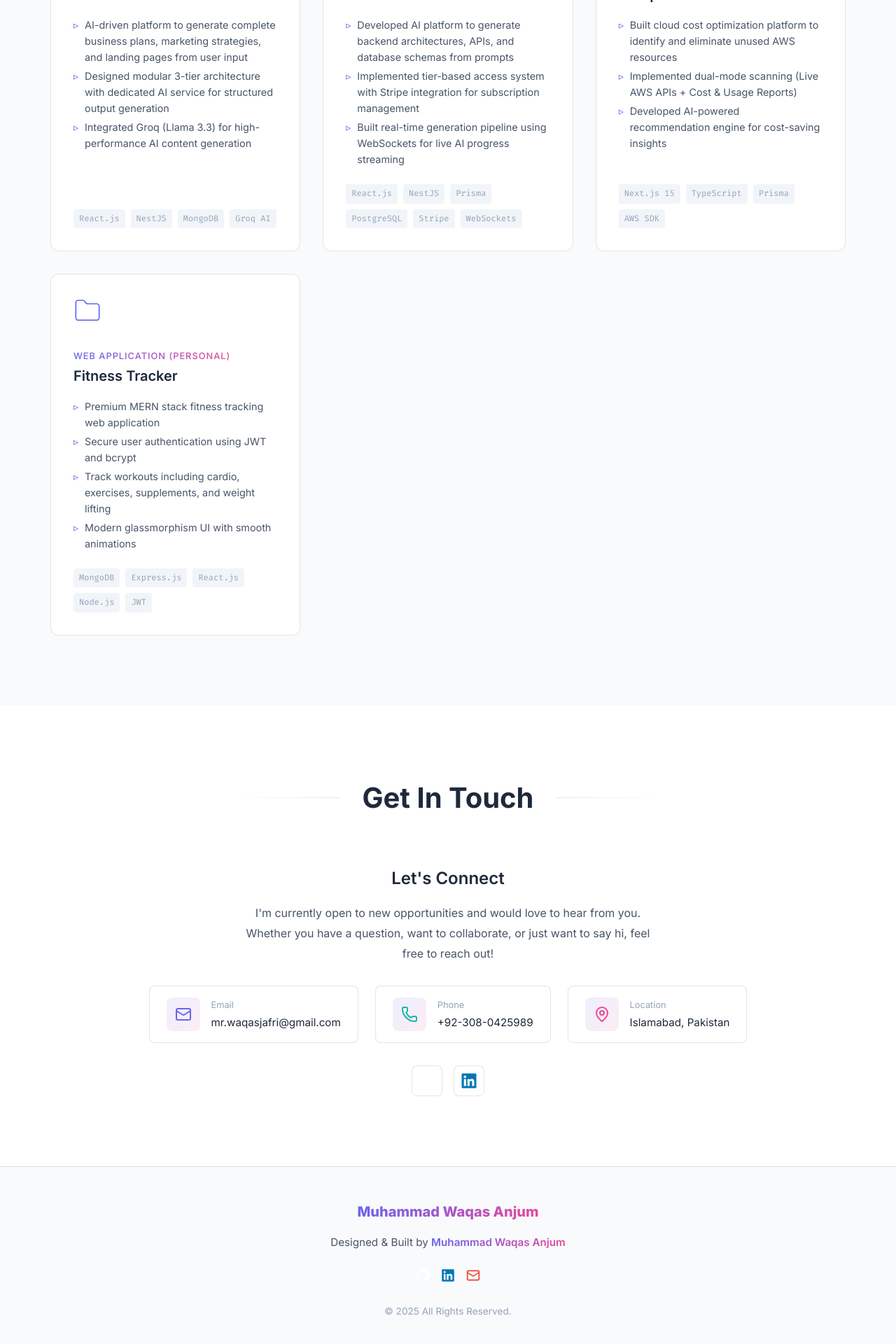
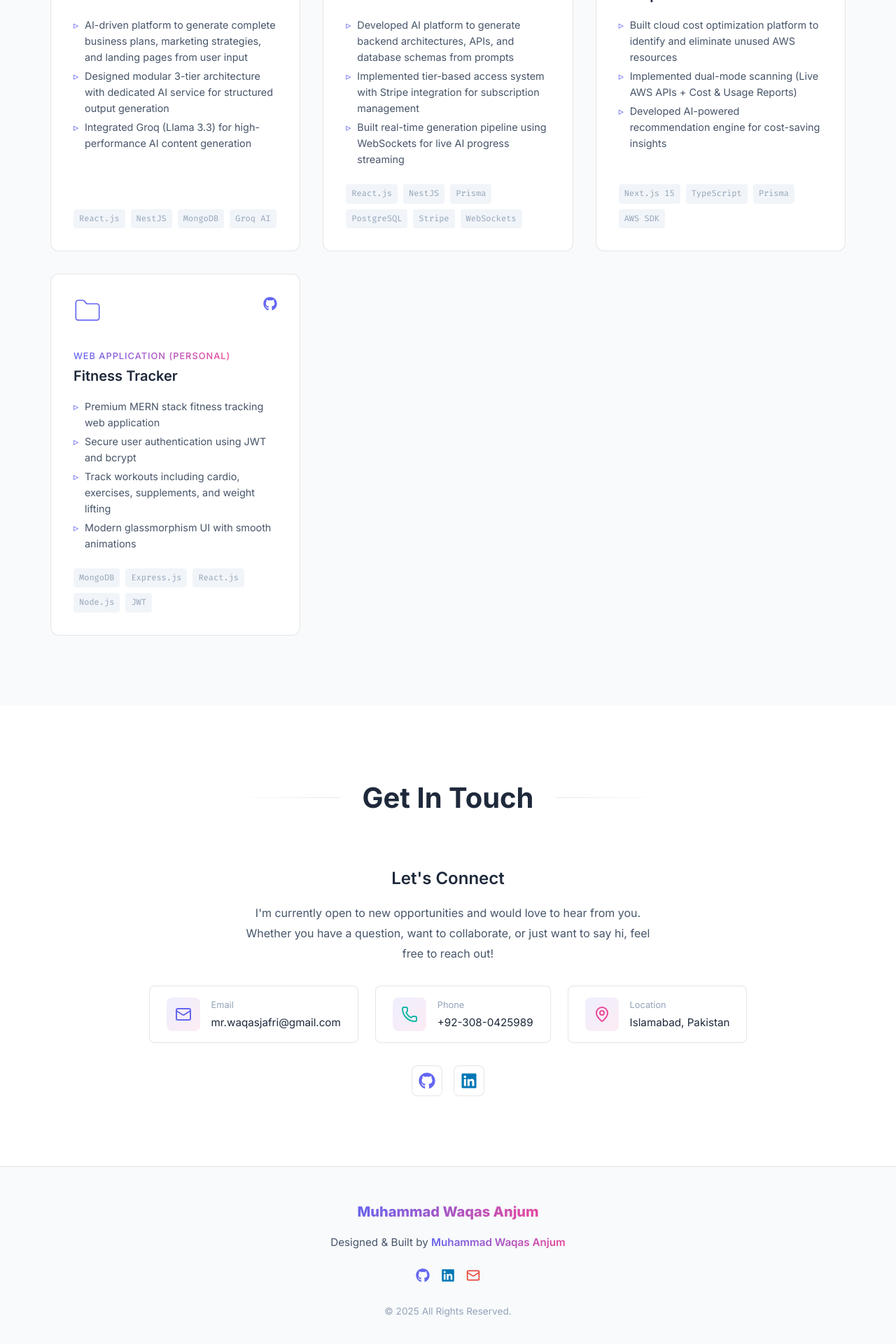
Before and after one commit to waqasjafri512/personel-portfolio, a React (Vite) app: page / in a window 1280 px wide. Shown: the part 7179-9099 px from the top of the page at 70% size. Built offline with nearby package versions, Linux system fonts and the light colour scheme.

Commit message:
Fix GitHub icon visibility

```diff
--- a/src/components/Contact.jsx
+++ b/src/components/Contact.jsx
@@ -57,7 +57,7 @@ const Contact = () => {
         {
             name: 'GitHub',
             url: 'https://github.com/waqasjafri512',
-            icon: <Github size={24} color="#ffffff" />,
+            icon: <Github size={24} color="#6366f1" />,
         },
         {
             name: 'LinkedIn',
--- a/src/components/Footer.jsx
+++ b/src/components/Footer.jsx
@@ -17,7 +17,7 @@ const Footer = () => {
 
                 <div className="footer-links">
                     <a href="https://github.com/waqasjafri512" target="_blank" rel="noopener noreferrer" aria-label="GitHub">
-                        <Github size={20} color="#ffffff" />
+                        <Github size={20} color="#6366f1" />
                     </a>
                     <a href="https://www.linkedin.com/in/muhammad-waqas-anjum" target="_blank" rel="noopener noreferrer" aria-label="LinkedIn">
                         <Linkedin size={20} color="#0077b5" />
--- a/src/components/Projects.jsx
+++ b/src/components/Projects.jsx
@@ -45,7 +45,7 @@ const Projects = () => {
                                 <div className="project-links">
                                     {project.githubUrl && (
                                         <a href={project.githubUrl} target="_blank" rel="noopener noreferrer" aria-label="GitHub">
-                                            <Github size={20} color="#ffffff" />
+                                            <Github size={20} color="#6366f1" />
                                         </a>
                                     )}
                                     {project.liveUrl && (
```
